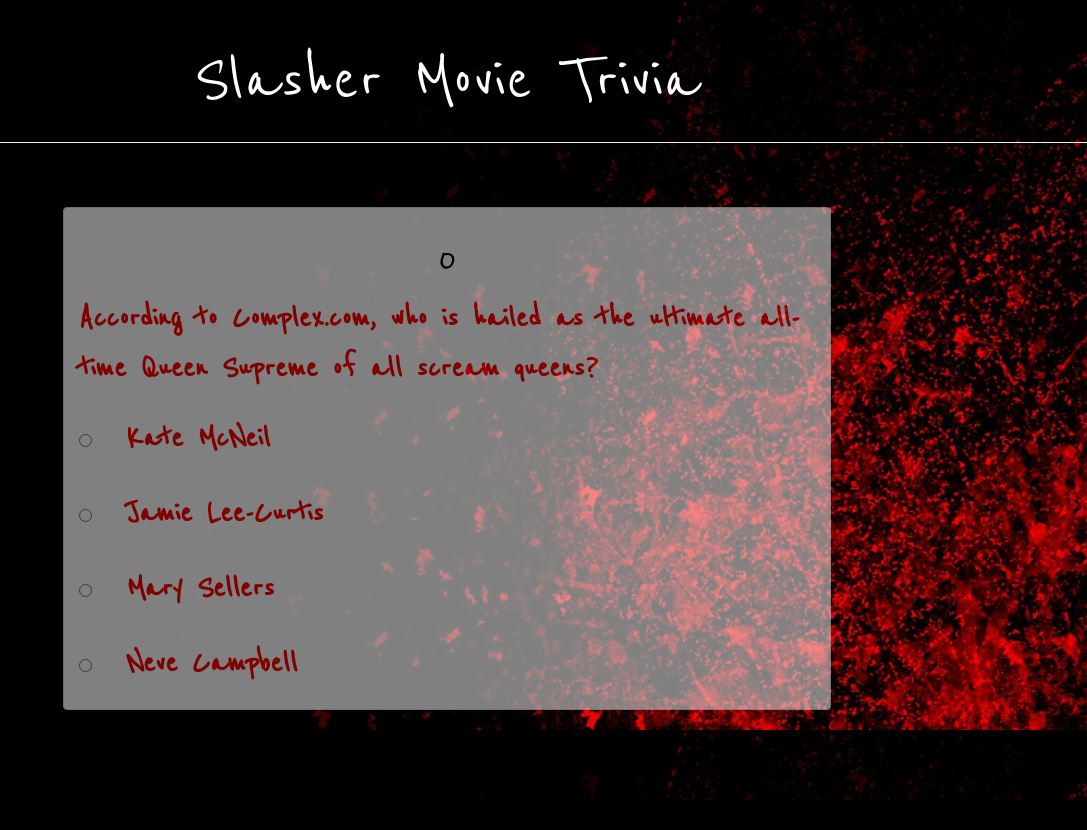
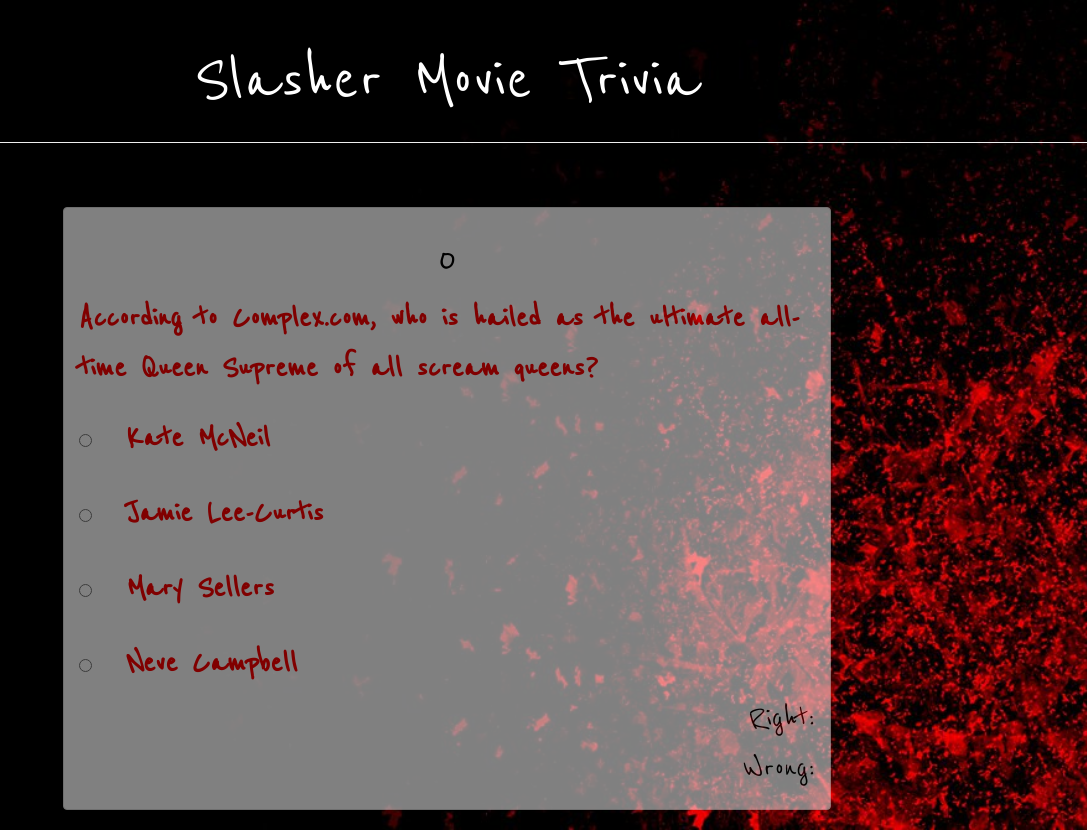
Before and after one commit to emilytsherwood/Slasher-Trivia, a PHP site: page / in a window 1280 px wide. Shown: the whole page, without its empty margins (193-1280 px from the left). Before the commit the page ends 800 px from the top, so only its background shows below. Run offline with PHP 8.4, Linux system fonts and the light colour scheme.

Commit message:
Tally is working

```diff
--- a/assets/css/style.css
+++ b/assets/css/style.css
@@ -53,3 +53,17 @@ input.submit-button {
 	margin: 0 auto;
 	font-size: 50px;
 }
+
+.right-score {
+	color: black;
+	text-align: right;
+	margin: 0 auto;
+	font-size: 35px;
+}
+
+.wrong-score {
+	color: black;
+	text-align: right;
+	margin: 0 auto;
+	font-size: 35px;
+}
--- a/assets/javascript/app.js
+++ b/assets/javascript/app.js
@@ -67,12 +67,12 @@ setCurrentQuestion(0);
            // Right or wrong answers
             var correctAnswerIndex = trivia.questions[questionIndex].answer;
             if (userGuess == correctAnswerIndex) {
-                console.log(right++);
+                $('.right-score').html('Right:' + ' ' + right++);
                 alert('You are correct');
                 next();
             } else
             { (userGuess != correctAnswerIndex)
-                console.log(wrong++);
+                $('.wrong-score').html('Wrong:' + ' ' + wrong++);
                 alert('Wrong!');
                 next();
             }
--- a/index.html
+++ b/index.html
@@ -26,6 +26,8 @@
 				<label for="valueC" class="c"></label><br>
 			<input type="radio" name="selection" value="choiceD" data-index="3">
 				<label for="valueD" class="d"></label><br>
+		<div class = "right-score">Right:</div>
+		<div class = "wrong-score">Wrong:</div>
 
 	</div>
 </div>
```
